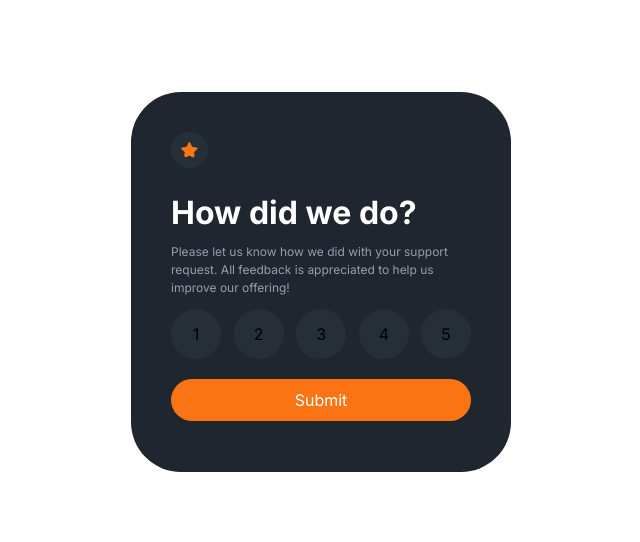
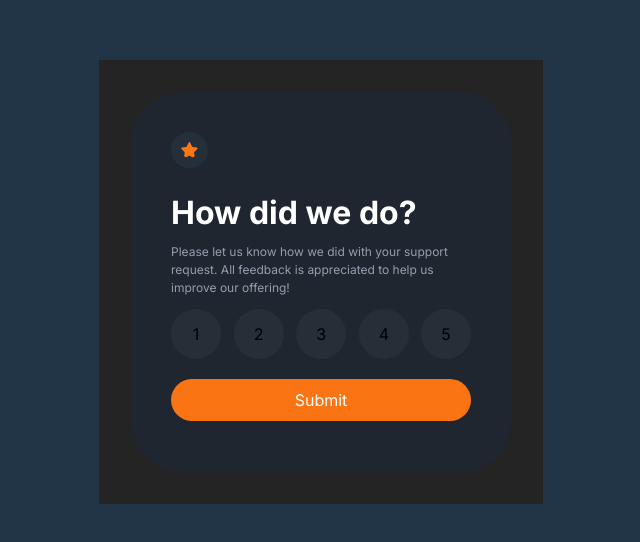
Before and after one commit to hishanstha420/interactive-rating, a React (Vite) app: page / in a window 1280 px wide. Shown: the part 118-660 px from the top of the page, without its empty margins (319-959 px from the left). Built offline with nearby package versions, Linux system fonts and the light colour scheme.

Commit message:
css changes

```diff
--- a/src/App.css
+++ b/src/App.css
@@ -13,4 +13,5 @@
   --MediumGrey: hsl(216, 12%, 54%);
   --DarkBlue: hsl(213, 19%, 18%);
   --VeryDarkBlue: hsl(216, 12%, 8%);
+  background-color: #242424;
 }
--- a/src/index.css
+++ b/src/index.css
@@ -60,7 +60,7 @@ button:focus-visible {
 @media (prefers-color-scheme: light) {
   :root {
     color: #213547;
-    background-color: #ffffff;
+    background-color: #213547;
   }
   a:hover {
     color: #747bff;
```
